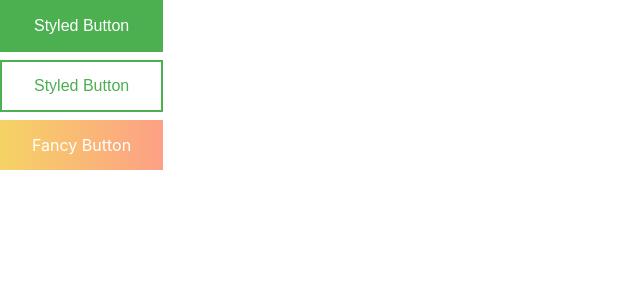
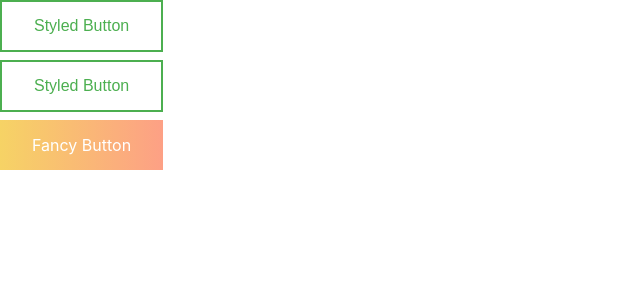
Before and after one commit to ganeshdimri71/Styled-Components, a React (Vite) app: page / in a window 1280 px wide. Shown: the top 300 px of the page, without its empty margins (0-640 px from the left). Built offline with nearby package versions, Linux system fonts and the light colour scheme.

Commit message:
Pseudo Class Hovered

```diff
--- a/src/components/Button/Button.styles.js
+++ b/src/components/Button/Button.styles.js
@@ -13,6 +13,11 @@ export const StyledButton = styled.button`
   margin-bottom: 8px;
   cursor: pointer;
   transition: 0.5s all ease-in-out;
+  &:hover {
+    background-color: ${(props) =>
+      props.variant !== "outline" ? "#fff " : "#4caf50"};
+    color: ${(props) => (props.variant !== "outline" ? "#4caf50" : "#fff")};
+  }
 `;
 
 export const FancyButton = styled(StyledButton)`
```
